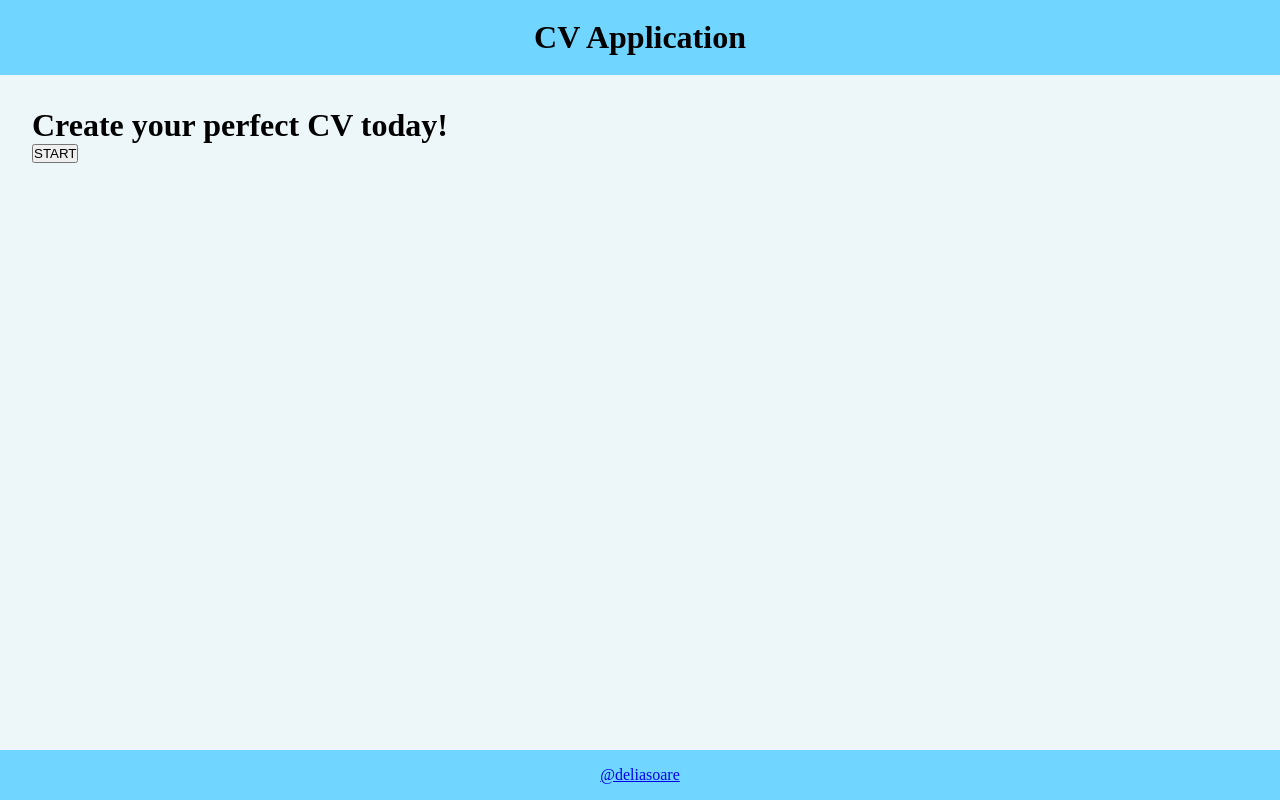
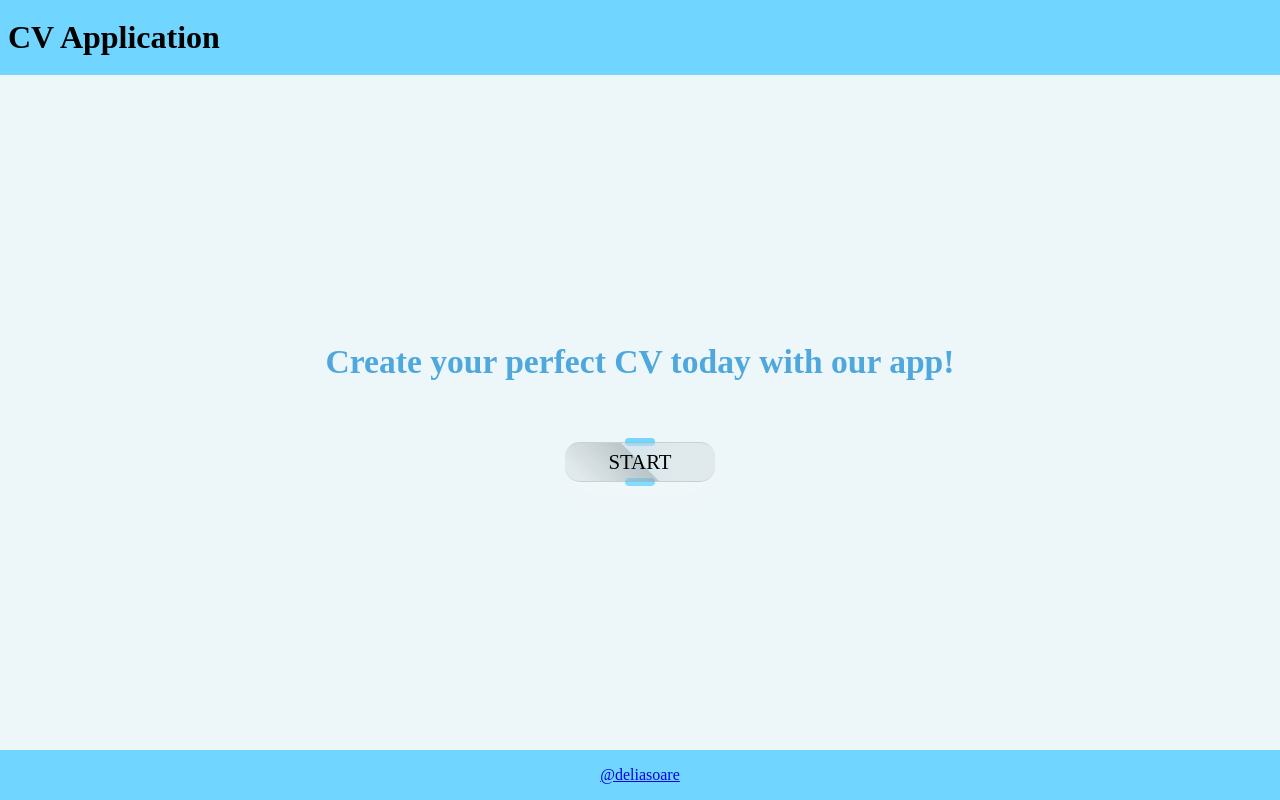
Before and after one commit to deliasoare/CvApplication, a React (Create React App) app in the folder cvapp/: page / in a window 1280 px wide. Built offline with nearby package versions, Linux system fonts and the light colour scheme.

Commit message:
Design and align start page

```diff
--- a/cvapp/src/components/startPage/main.js
+++ b/cvapp/src/components/startPage/main.js
@@ -2,8 +2,10 @@
 export default function StartPage({ onButtonClick }) {
     return (
         <div className="startPage">
-            <h1 className="startPageText">Create your perfect CV today!</h1>
-            <button onClick={onButtonClick} className="startPageButton">START</button>
+            <h1 className="startPageText">Create your perfect CV today with our app!</h1>
+            <div class="startPageButton"onClick={onButtonClick} className="startPageButton">
+                <a>START</a>
+            </div>
         </div>
     )
 }
--- a/cvapp/src/styles/mainPageStyling.scss
+++ b/cvapp/src/styles/mainPageStyling.scss
@@ -9,7 +9,6 @@ body {
     }
     .header {
         display: flex;
-        justify-content: space-around;
         align-items: center;
         .headerText {
             color: #6c757d;
--- /dev/null
+++ b/cvapp/src/styles/startPagePosStyle.scss
@@ -0,0 +1,104 @@
+$primary: #70d6ff;
+$secondary:#4ea8de;
+
+@mixin buttonBackgroundNormal($positioning) {
+    content: '';
+    position: absolute;
+    left: 50%;
+    transform: translateX(-50%);
+    @if $positioning == 'bottom' {
+        bottom: -10%;
+    }
+    @else {
+        top: -10%;
+    }
+    width: 20%;
+    height: 20%;
+    background: $primary;
+    border-radius: 10px;
+    transition: 0.5s;
+}
+@mixin buttonBackgroundHover($positioning) {
+    @if $positioning == 'bottom' {
+        bottom: 0;
+    }
+    @else {
+        top: 0;
+    }
+    height: 50%;
+    width: 80%;
+    border-radius: 30px;
+}
+.startPage {
+    width: 100%;
+    height: 100%;
+    display: flex;
+    justify-content: center;
+    align-items: center;
+    flex-direction: column;
+    .startPageText {
+        font-size: 2.1rem;
+        text-align: center;
+        margin-bottom: 5%;
+        color: $secondary;
+    }
+    .startPageButton {
+        padding: 0.5em;
+        font-size: 1.3rem;
+        width: clamp(150px, 10%, 250px);
+        height: clamp(40px, 5%, 70px);
+        position: relative;
+        a {
+            width: 100%;
+            height: 100%;
+            top: 0;
+            left: 0;
+            display: flex;
+            justify-content: center;
+            align-items: center;
+            background: rgba(0, 0, 0, 0.05);
+            box-shadow: 0 15px 35px rgba(255, 255, 255, 0.2);
+            border: none;
+            border-top: 1px solid rgba(0, 0, 0, 0.1);
+            border-bottom: 1px solid rgba(0, 0, 0, 0.1);
+            border-radius: 15px;
+            position:absolute;
+            transition: 0.5s;
+            overflow: hidden;
+            backdrop-filter: blur(15px);
+            z-index: 1;
+        }
+
+        &:hover {
+            cursor: pointer;
+            letter-spacing: 3px;
+        }
+        a::before {
+            content: '';
+            position: absolute;
+            top: 0;
+            left: 0;
+            width: 50%;
+            height: 100%;
+            background: linear-gradient(to left, rgba(0, 0, 0, 0.15), transparent);
+            transform: skewX(45deg) translateX(0);
+            transition: 0.5s;
+        }
+        a:hover::before {
+            transform: skewX(45deg) translateX(200%);
+        }
+        &::before {
+            @include buttonBackgroundNormal('bottom');
+        }
+        &:hover::before {
+            @include buttonBackgroundHover('bottom');
+        }
+        &::after {
+            @include buttonBackgroundNormal('top');
+        }
+        &:hover::after {
+            @include buttonBackgroundHover('top');
+
+        }
+    }
+}
--- a/cvapp/src/styles/styles.scss
+++ b/cvapp/src/styles/styles.scss
@@ -1,6 +1,7 @@
 @import url('./formPositioning.scss');
 @import url('./mainPagePositioning.scss');
 @import url('./mainPageStyling.scss');
+@import url('./startPagePosStyle.scss');
 
 * {
     padding: 0;
```
